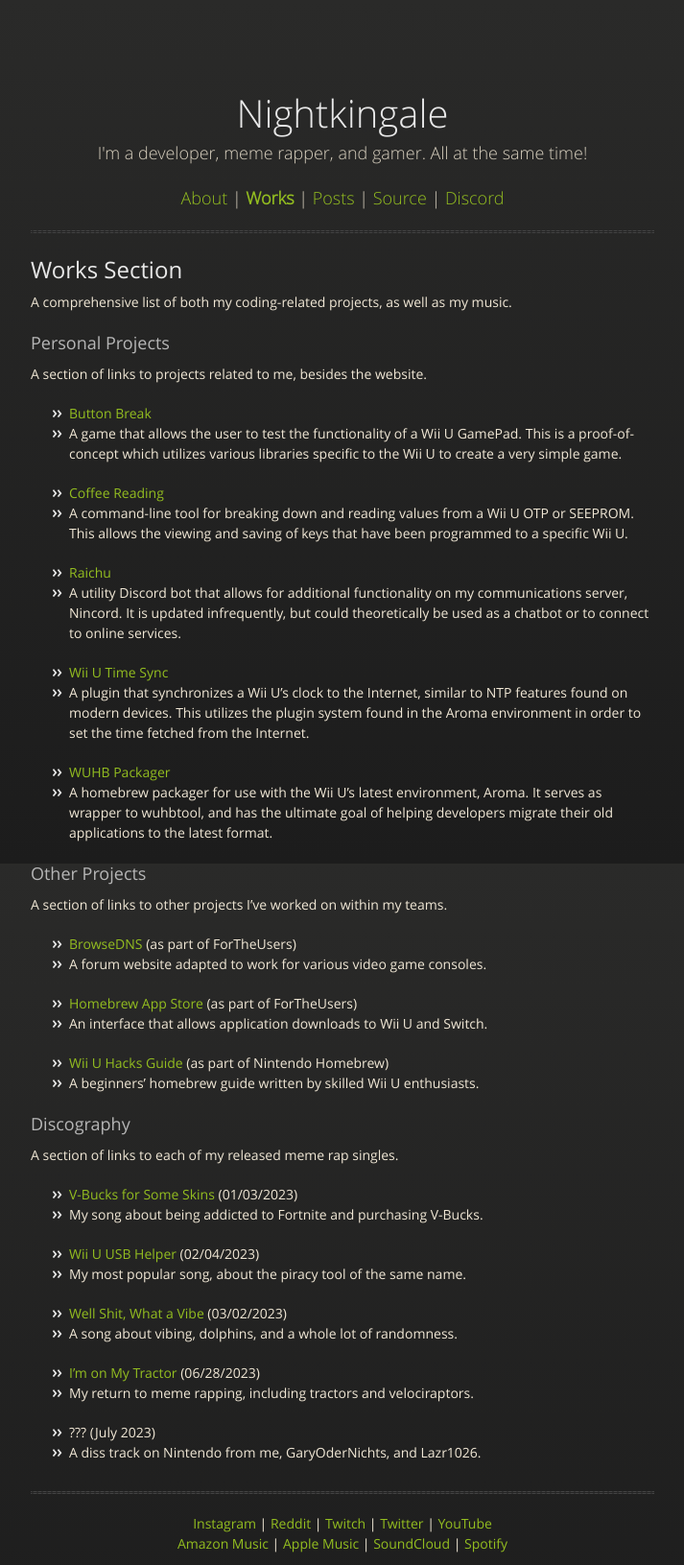
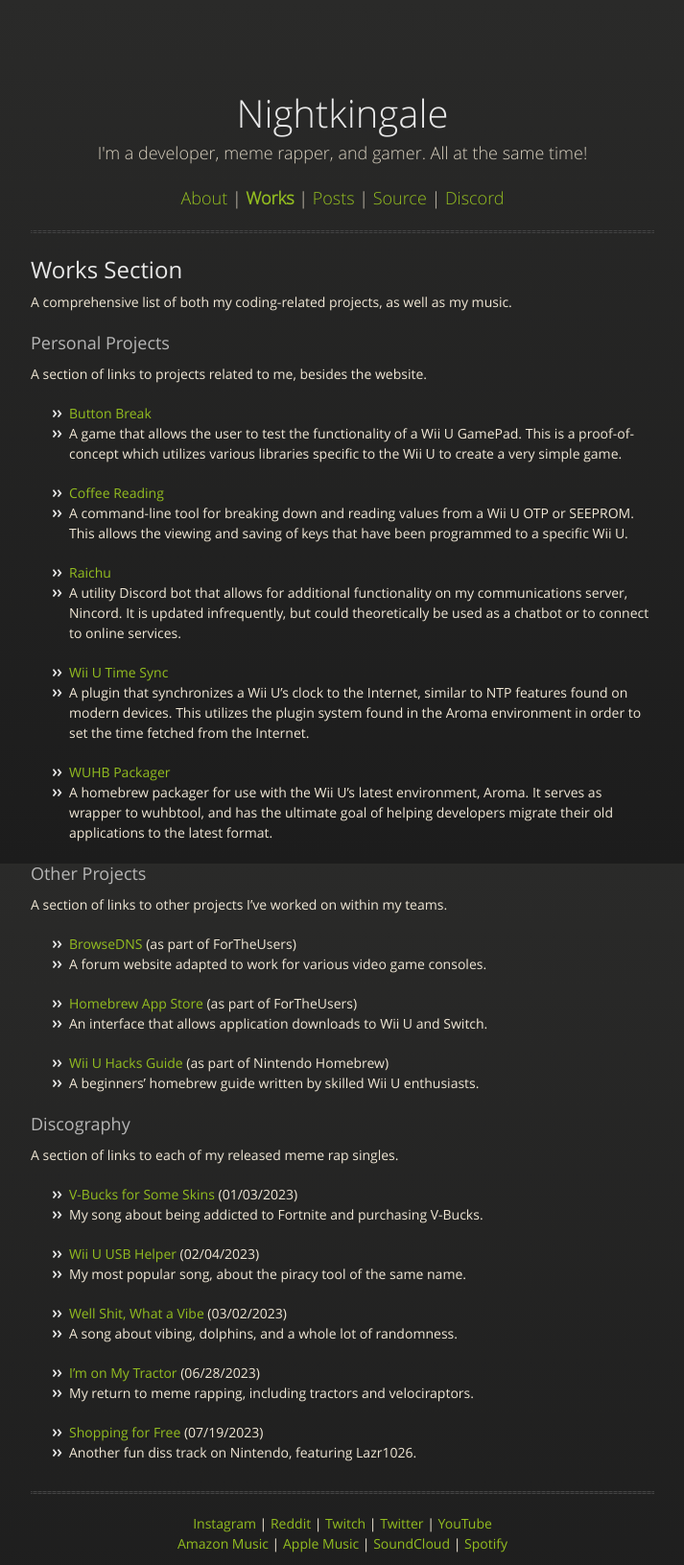
Before and after one commit to Nightkingale/Personal-Website, a Jekyll site: the page built from works.md, in a window 1280 px wide. Shown: the top 1631 px of the page at 96% size, without its empty margins (283-996 px from the left). Built offline with Jekyll 4.4.1, drawn with Linux system fonts in a browser that asks for light colours; our own code applies the rules of GitHub Pages for plain Markdown files.

Commit message:
Update Shopping for Free release

```diff
--- a/works.md
+++ b/works.md
@@ -54,5 +54,5 @@
 * [I'm on My Tractor](https://push.fm/fl/iomt) (06/28/2023)
 * My return to meme rapping, including tractors and velociraptors.
 
-* ??? (July 2023)
-* A diss track on Nintendo from me, GaryOderNichts, and Lazr1026.
+* [Shopping for Free](https//push.fm/fl/sff) (07/19/2023)
+* Another fun diss track on Nintendo, featuring Lazr1026.
```
